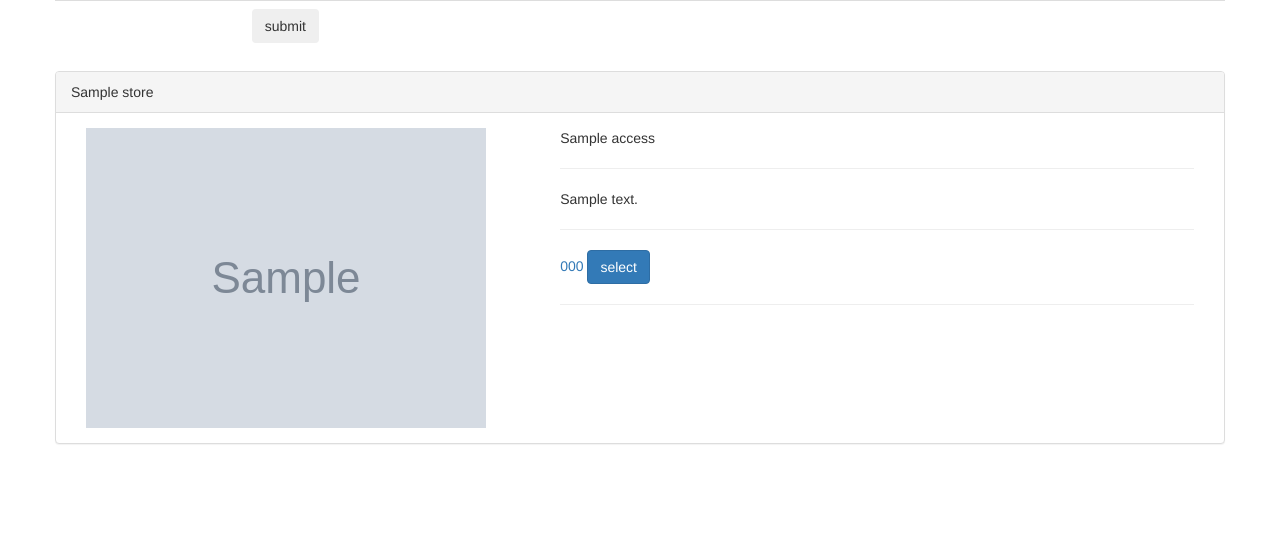
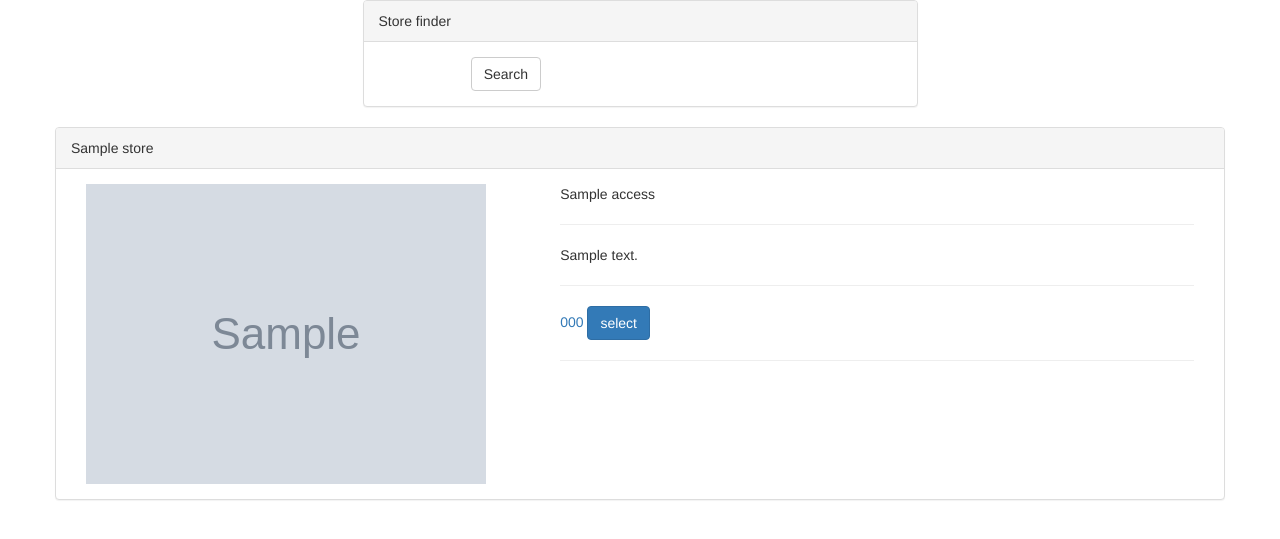
Before and after one commit to lgtm-migrator/clinic, a Django app: template templates/home/index.html in a window 1280 px wide. Shown: the part 86-625 px from the top of the page. Run offline with Django 3.2, Linux system fonts and the light colour scheme; the template is opened without the code that fills it: most values are stand-ins (such as "Sample title", 1, 10 or a date in 2020); grey boxes marked "Sample" are stand-in pictures; parts of the project's set-up code (start-up, migrations or seed data) failed here and were passed over; some libraries are stand-ins or nearby versions.

Commit message:
Select2 for home search and filter

```diff
--- a/clinic/urls.py
+++ b/clinic/urls.py
@@ -12,6 +12,7 @@ urlpatterns = [
     url(r'^booking/$', views.CreateView.as_view(), name='booking'),
 
     url(r'^admin/', include(admin.site.urls)),
+    url(r'^select2/', include('django_select2.urls')),
 ]
 
 urlpatterns += static(settings.STATIC_URL, document_root=settings.STATIC_ROOT)
--- a/requirements.txt
+++ b/requirements.txt
@@ -1,11 +1,14 @@
 Django==1.8
+django-admin-bootstrapped==2.5.7
 django-appconf==1.0.1
+django-bootstrap3==6.2.2
 django-compressor==1.4
 django-debug-toolbar==1.3.0
 django-filter==0.12.0
+Django-Select2==5.8.0
 Pillow==3.1.1
 psycopg2==2.6
 six==1.10.0
 sorl-thumbnail==12.2
 sqlparse==0.1.18
-wheel==0.29.0
+wheel==0.24.0
--- a/templates/home/index.html
+++ b/templates/home/index.html
@@ -1,22 +1,47 @@
 {% extends "home/_base.html" %}
-{% load static %}
+{% load static i18n clinic_extras %}
 
-<!-- Draft -->
+{% block javascript %}
+	{{ block.super }}
+	<script type="text/javascript" src="{% static 'lib/jquery/dist/jquery.min.js' %}"></script>
+	{{ filter.form.media.js }}
+{% endblock %}
+
+{% block stylesheets %}
+	{{ block.super }}
+	{{ filter.form.media.css }}
+{% endblock %}
 
 {% block content %}
+
 	<div class="row">
-		<form action="" method="get">
-			<table class="table">
-				<!-- See: https://docs.djangoproject.com/en/1.9/topics/forms/ -->
-				{{ filter.form.as_table }}
-				<tr>
-					<td></td>
-					<td><button type="submit" class="btn">submit</button></td>
-				</tr>
-			</table>
+		<div class="col-xs-12 col-sm-8 col-sm-offset-2 col-md-6 col-md-offset-3">
+			<div class="panel panel-default">
+				<div class="panel-heading">{{ _('Store finder') }}</div>
+				<div class="panel-body">
+					<form action="" method="get" class="form-horizontal">
+						{% for field in filter.form %}
+						    <div class="form-group">
+						        {{ field.errors }}
+						        <label class="col-sm-2 control-label">
+						        	{{ field.label_tag }}
+						        </label>
+						        <div class="col-sm-10">
+						        	{{ field|addcss:"form-control" }}
+						        </div>
+						    </div>
+						{% endfor %}
+							<div class="form-group">
+								<div class="col-sm-offset-2 col-sm-10">
+									<button type="submit" class="btn btn-default">Search</button>
+								</div>
+							</div>
+					</form>
+				</div>
+			</div>
+		</div>
+	</div>
 
-		</form>
-	</div>
 	<div class="row">
 		<div class="store-list">
 			{% if filter %}
```
Also changed, not shown: clinic/settings.py (+8 -0 lines), home/views.py (+13 -4 lines).
